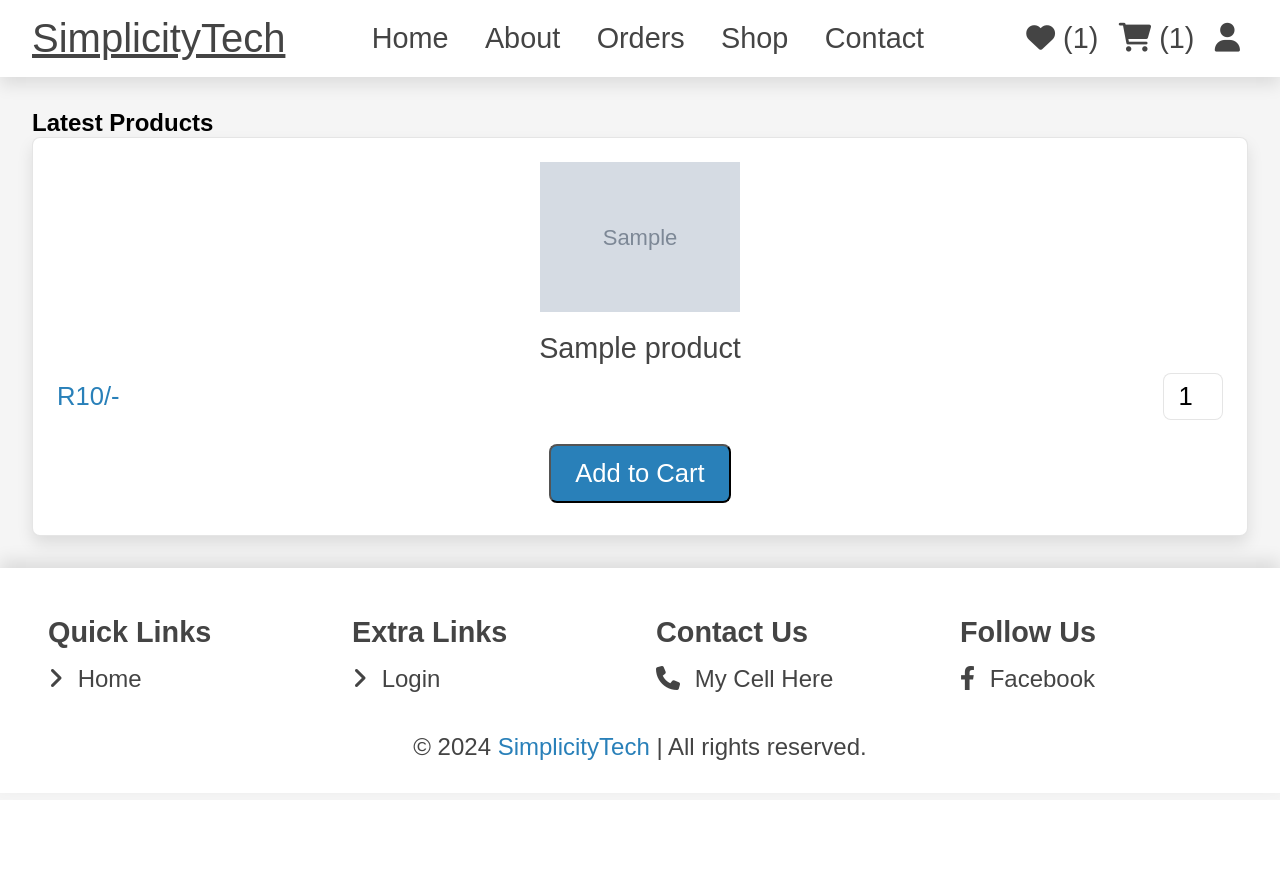
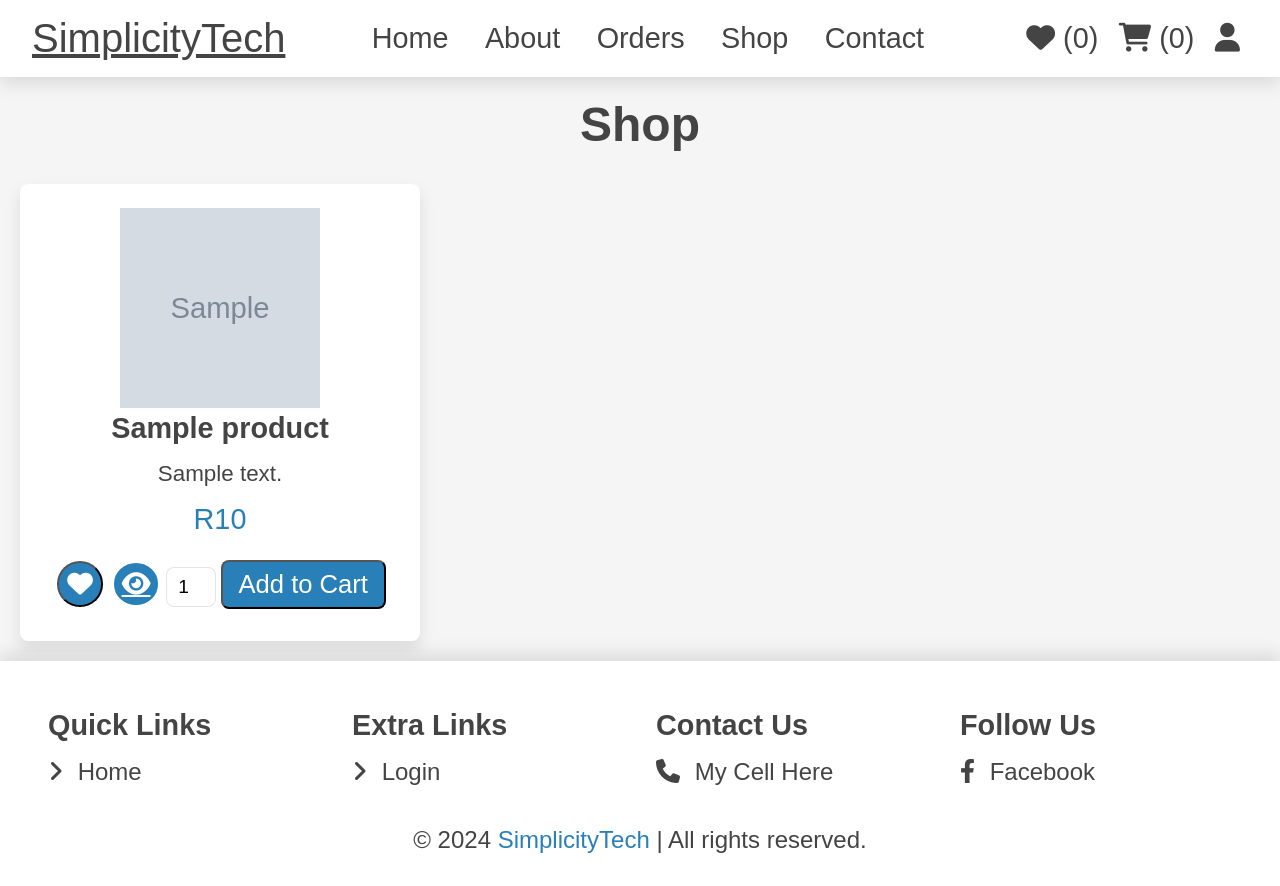
Before and after one commit to KoltzowLJ/iteca3-12-v9t2ldzz1-louwrens-koltzow-project-final, a PHP site: page /shop.php in a window 1280 px wide. Before the commit the page ends 795 px from the top, so only its background shows below. Run offline with PHP 8.4, Linux system fonts and the light colour scheme; the visitor is signed in with stand-in values (Sample User, id 1); tables that the repository leaves empty or names only in its code hold one stand-in row (values such as "Sample post"); grey boxes marked "Sample" are stand-in pictures; some libraries are stand-ins or nearby versions.

Commit message:
add new changes and updates

```diff
--- a/assets/css/styles.css
+++ b/assets/css/styles.css
@@ -170,11 +170,12 @@
   }
 }
 
+/* Product Card Styles */
 .product-card {
   background-color: var(--white);
   padding: 1.5rem;
   border-radius: 0.5rem;
-  box-shadow: 0 0.5rem 1rem rgba(0, 0, 0, 0.1);
+  box-shadow: var(--box-shadow);
   text-align: center;
 }
 
@@ -210,10 +211,42 @@
   text-decoration: none;
   font-size: 1.6rem;
   cursor: pointer;
+  display: inline-block;
+  margin-top: 0.5rem;
 }
 
 .product-card .btn:hover {
   background-color: var(--black);
+}
+
+.product-card .fas.fa-heart,
+.product-card .fas.fa-eye {
+  background-color: var(--main-color);
+  color: var(--white);
+  padding: 0.5rem;
+  border-radius: 50%;
+  font-size: 1.6rem;
+  display: inline-flex;
+  align-items: center;
+  justify-content: center;
+  margin: 0.2rem;
+  cursor: pointer;
+  transition: background-color 0.3s ease;
+}
+
+.product-card .fas.fa-heart:hover,
+.product-card .fas.fa-eye:hover {
+  background-color: var(--black);
+}
+
+.product-card .qty {
+  width: 50px;
+  padding: 0.5rem;
+  font-size: 1.2rem;
+  text-align: center;
+  border: var(--border);
+  border-radius: 0.5rem;
+  margin-top: 0.5rem;
 }
 
 /* Footer */
@@ -859,3 +924,123 @@
 .option-btn:hover {
   text-decoration: underline;
 }
+
+/* Styles for Product Card Buttons */
+.product-card .fas.fa-heart,
+.product-card .fas.fa-eye,
+.shop-product .fas.fa-heart,
+.shop-product .fas.fa-eye {
+  background-color: var(--main-color);
+  color: var(--white);
+  padding: 0.5rem;
+  border-radius: 50%;
+  font-size: 1.6rem;
+  display: inline-flex;
+  align-items: center;
+  justify-content: center;
+  margin: 0.2rem;
+  cursor: pointer;
+  transition: background-color 0.3s ease;
+}
+
+.product-card .fas.fa-heart:hover,
+.product-card .fas.fa-eye:hover,
+.shop-product .fas.fa-heart:hover,
+.shop-product .fas.fa-eye:hover {
+  background-color: var(--black);
+}
+
+/* Style for Quantity Input */
+.product-card .qty,
+.shop-product .qty {
+  width: 50px;
+  padding: 0.5rem;
+  font-size: 1.2rem;
+  text-align: center;
+  border: var(--border);
+  border-radius: 0.5rem;
+  margin-top: 0.5rem;
+}
+
+/* General Button Styles in Product Card */
+.product-card .btn,
+.shop-product .btn {
+  background-color: var(--main-color);
+  color: var(--white);
+  padding: 0.5rem 1rem;
+  border-radius: 0.5rem;
+  text-decoration: none;
+  font-size: 1.6rem;
+  cursor: pointer;
+  display: inline-block;
+  margin-top: 0.5rem;
+}
+
+.product-card .btn:hover,
+.shop-product .btn:hover {
+  background-color: var(--black);
+}
+
+/* Product View Styles */
+.product-view {
+  padding: 20px;
+  text-align: center;
+}
+
+.product-view .product-details {
+  background-color: var(--white);
+  padding: 20px;
+  border-radius: 10px;
+  box-shadow: var(--box-shadow);
+  max-width: 600px;
+  margin: 0 auto;
+}
+
+.product-view .product-details .product-images {
+  display: flex;
+  justify-content: center;
+  gap: 10px;
+  margin-bottom: 20px;
+}
+
+.product-view .product-details .product-images img {
+  width: 100%;
+  max-width: 150px;
+  height: auto;
+  object-fit: cover;
+  border-radius: 5px;
+}
+
+.product-view .product-details h1 {
+  font-size: 2.5rem;
+  color: var(--black);
+  margin-bottom: 10px;
+}
+
+.product-view .product-details p {
+  font-size: 1.6rem;
+  color: var(--black);
+  margin-bottom: 20px;
+}
+
+.product-view .product-details .price {
+  font-size: 2rem;
+  color: var(--main-color);
+  margin-bottom: 20px;
+}
+
+.product-view .product-details .btn {
+  background-color: var(--main-color);
+  color: var(--white);
+  padding: 10px 20px;
+  border-radius: 5px;
+  text-decoration: none;
+  font-size: 1.6rem;
+  cursor: pointer;
+  display: inline-block;
+  margin: 10px;
+}
+
+.product-view .product-details .btn:hover {
+  background-color: var(--black);
+}
--- a/shop.php
+++ b/shop.php
@@ -3,34 +3,57 @@
 
 session_start();
 
-if(isset($_SESSION['user_id'])){
-   $user_id = $_SESSION['user_id'];
+if(isset($_SESSION['unique_user_id'])){
+   $unique_user_id = $_SESSION['unique_user_id'];
 } else {
-   $user_id = '';
+   $unique_user_id = '';
 }
 
 // Handle adding to cart
 if (isset($_POST['add_to_cart'])) {
-    $pid = $_POST['pid'];
-    $pid = filter_var($pid, FILTER_SANITIZE_STRING);
-    $name = $_POST['name'];
-    $name = filter_var($name, FILTER_SANITIZE_STRING);
-    $price = $_POST['price'];
-    $price = filter_var($price, FILTER_SANITIZE_STRING);
-    $image = $_POST['image'];
-    $image = filter_var($image, FILTER_SANITIZE_STRING);
-    $qty = $_POST['qty'];
-    $qty = filter_var($qty, FILTER_SANITIZE_NUMBER_INT);
+    $unique_pid = $_POST['pid'];
+    $unique_pid = filter_var($unique_pid, FILTER_SANITIZE_STRING);
+    $unique_name = $_POST['name'];
+    $unique_name = filter_var($unique_name, FILTER_SANITIZE_STRING);
+    $unique_price = $_POST['price'];
+    $unique_price = filter_var($unique_price, FILTER_SANITIZE_STRING);
+    $unique_image = $_POST['image'];
+    $unique_image = filter_var($unique_image, FILTER_SANITIZE_STRING);
+    $unique_qty = $_POST['qty'];
+    $unique_qty = filter_var($unique_qty, FILTER_SANITIZE_NUMBER_INT);
 
     $check_cart_numbers = $conn->prepare("SELECT * FROM `cart` WHERE name = ? AND user_id = ?");
-    $check_cart_numbers->execute([$name, $user_id]);
+    $check_cart_numbers->execute([$unique_name, $unique_user_id]);
 
     if ($check_cart_numbers->rowCount() > 0) {
         $message[] = 'Already added to cart!';
     } else {
         $insert_cart = $conn->prepare("INSERT INTO `cart`(user_id, pid, name, price, quantity, image) VALUES(?,?,?,?,?,?)");
-        $insert_cart->execute([$user_id, $pid, $name, $price, $qty, $image]);
+        $insert_cart->execute([$unique_user_id, $unique_pid, $unique_name, $unique_price, $unique_qty, $unique_image]);
         $message[] = 'Added to cart!';
+    }
+}
+
+// Handle adding to wishlist
+if (isset($_POST['add_to_wishlist'])) {
+    $unique_pid = $_POST['pid'];
+    $unique_pid = filter_var($unique_pid, FILTER_SANITIZE_STRING);
+    $unique_name = $_POST['name'];
+    $unique_name = filter_var($unique_name, FILTER_SANITIZE_STRING);
+    $unique_price = $_POST['price'];
+    $unique_price = filter_var($unique_price, FILTER_SANITIZE_STRING);
+    $unique_image = $_POST['image'];
+    $unique_image = filter_var($unique_image, FILTER_SANITIZE_STRING);
+
+    $check_wishlist_numbers = $conn->prepare("SELECT * FROM `wishlist` WHERE name = ? AND user_id = ?");
+    $check_wishlist_numbers->execute([$unique_name, $unique_user_id]);
+
+    if ($check_wishlist_numbers->rowCount() > 0) {
+        $message[] = 'Already added to wishlist!';
+    } else {
+        $insert_wishlist = $conn->prepare("INSERT INTO `wishlist`(user_id, pid, name, price, image) VALUES(?,?,?,?,?)");
+        $insert_wishlist->execute([$unique_user_id, $unique_pid, $unique_name, $unique_price, $unique_image]);
+        $message[] = 'Added to wishlist!';
     }
 }
 ?>
@@ -53,28 +76,33 @@
 
 <?php include 'components/user_header.php'; ?>
 
-<section class="products">
-   <h1 class="heading">Latest Products</h1>
-   <div class="box-container">
+<section class="home-products">
+   <h1 class="heading">Shop</h1>
+   <div class="products-grid">
       <?php
       $select_products = $conn->prepare("SELECT * FROM `products`");
       $select_products->execute();
       if($select_products->rowCount() > 0){
-         while($fetch_product = $select_products->fetch(PDO::FETCH_ASSOC)){
+         while($unique_product = $select_products->fetch(PDO::FETCH_ASSOC)){
       ?>
-      <form action="" method="post" class="box">
-         <input type="hidden" name="pid" value="<?= htmlspecialchars($fetch_product['id']); ?>">
-         <input type="hidden" name="name" value="<?= htmlspecialchars($fetch_product['name']); ?>">
-         <input type="hidden" name="price" value="<?= htmlspecialchars($fetch_product['price']); ?>">
-         <input type="hidden" name="image" value="<?= htmlspecialchars($fetch_product['image_01']); ?>">
-         <img src="assets/uploaded_images/<?= htmlspecialchars($fetch_product['image_01']); ?>" alt="">
-         <div class="name"><?= htmlspecialchars($fetch_product['name']); ?></div>
-         <div class="flex">
-            <div class="price"><span>R</span><?= htmlspecialchars($fetch_product['price']); ?><span>/-</span></div>
-            <input type="number" name="qty" class="qty" min="1" max="99" value="1">
+      <div class="product-card">
+         <img src="assets/uploaded_images/<?= htmlspecialchars($unique_product['image_01']); ?>" alt="<?= htmlspecialchars($unique_product['name']); ?>">
+         <div class="content">
+            <h3><?= htmlspecialchars($unique_product['name']); ?></h3>
+            <p><?= htmlspecialchars($unique_product['details']); ?></p>
+            <div class="price">R<?= htmlspecialchars($unique_product['price']); ?></div>
+            <form action="" method="post">
+               <input type="hidden" name="pid" value="<?= htmlspecialchars($unique_product['id']); ?>">
+               <input type="hidden" name="name" value="<?= htmlspecialchars($unique_product['name']); ?>">
+               <input type="hidden" name="price" value="<?= htmlspecialchars($unique_product['price']); ?>">
+               <input type="hidden" name="image" value="<?= htmlspecialchars($unique_product['image_01']); ?>">
+               <button class="fas fa-heart" type="submit" name="add_to_wishlist"></button>
+               <a href="product_view_detail.php?pid=<?= htmlspecialchars($unique_product['id']); ?>" class="fas fa-eye"></a>
+               <input type="number" name="qty" class="qty" min="1" max="99" value="1">
+               <input type="submit" value="Add to Cart" class="btn" name="add_to_cart">
+            </form>
          </div>
-         <input type="submit" value="Add to Cart" class="btn" name="add_to_cart">
-      </form>
+      </div>
       <?php
          }
       } else {
```
Also changed, not shown: other parts of assets/css/styles.css (+82 -50 lines), about.php (+12 -19 lines), components/product_view.php (added, +57 -0 lines), index.php (+23 -17 lines), product_view_detail.php (added, +128 -0 lines).
